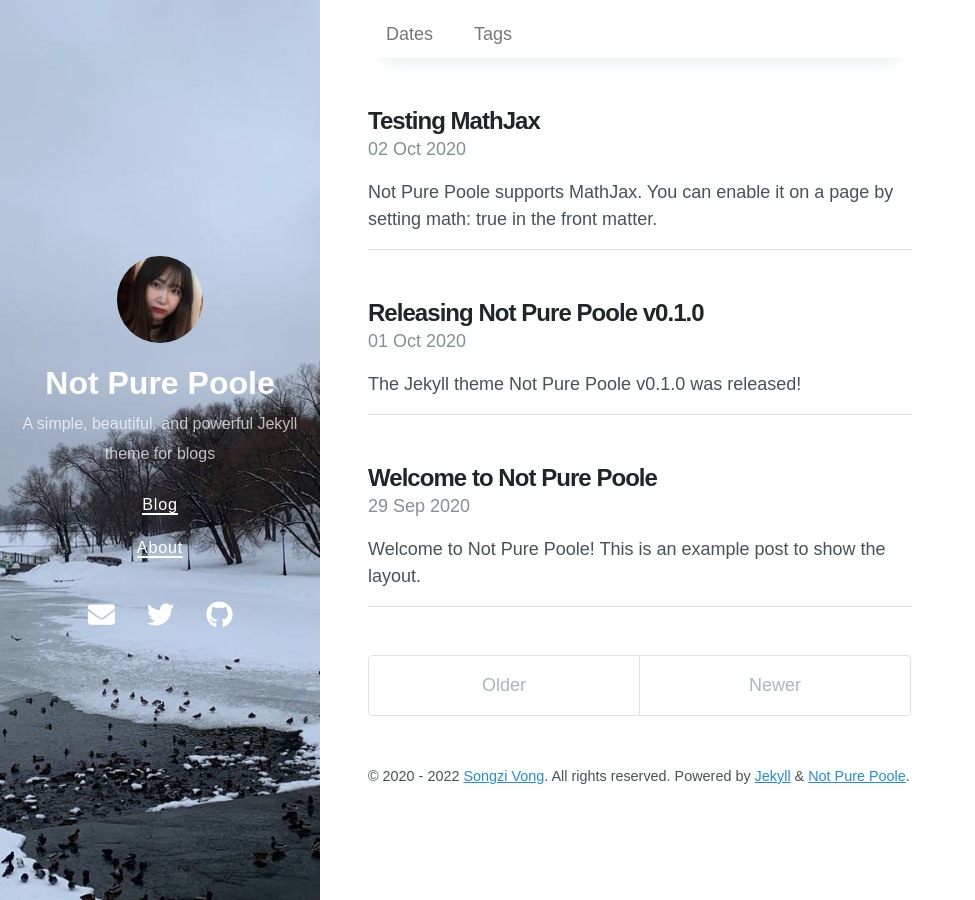
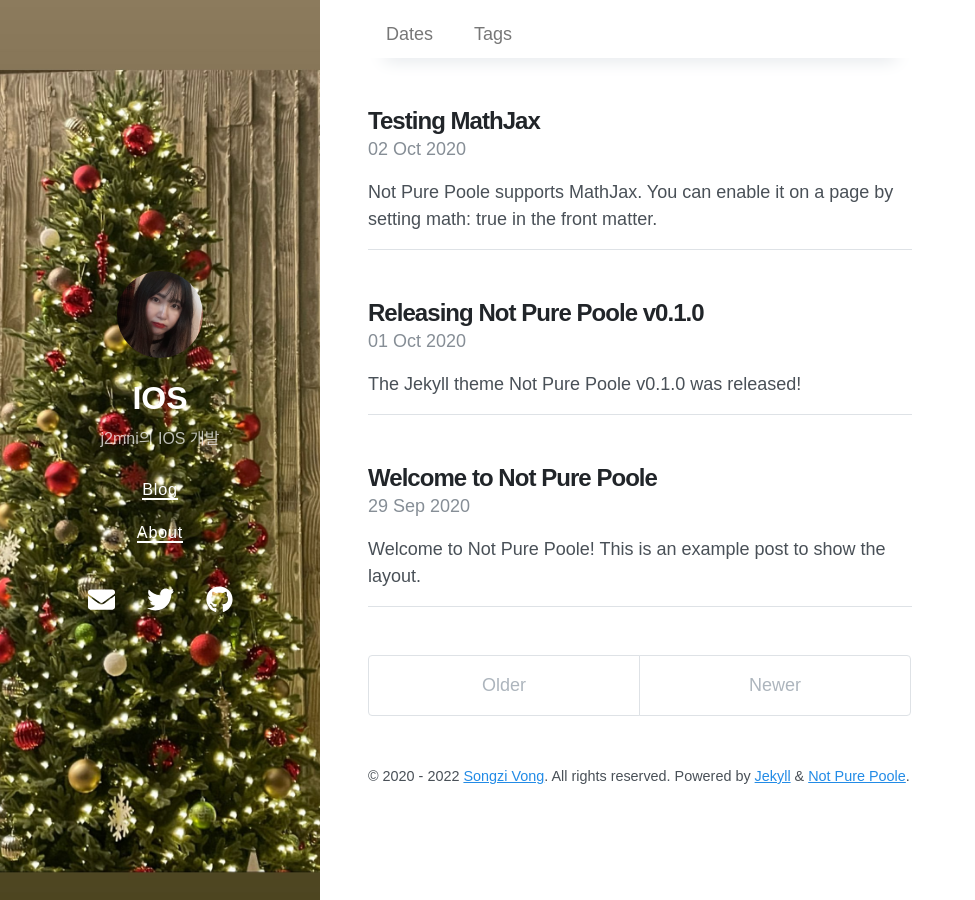
Before and after one commit to j2mni/j2mni.github.io, a Jekyll site: the page built from index.html, in a window 1280 px wide. Shown: the whole page, without its empty margins (0-975 px from the left). Built offline with Jekyll 4.4.1, drawn with Linux system fonts in a browser that asks for light colours; nearby versions of some CDN libraries; the list of posts is cut into pages by our own code.

Commit message:
#4 배경사진 블로그 이름 변경

```diff
--- a/_config.yml
+++ b/_config.yml
@@ -1,7 +1,7 @@
 # Setup
-title: Not Pure Poole
-description: A simple, beautiful, and powerful Jekyll theme for blogs
-url: https://vszhub.github.io
+title: IOS
+description: j2mni의 IOS 개발
+url: https://j2mni.github.io
 avatar: /avatar.jpeg
 paginate: 5
 permalink: pretty
```
Also changed, not shown: bg.jpeg.
